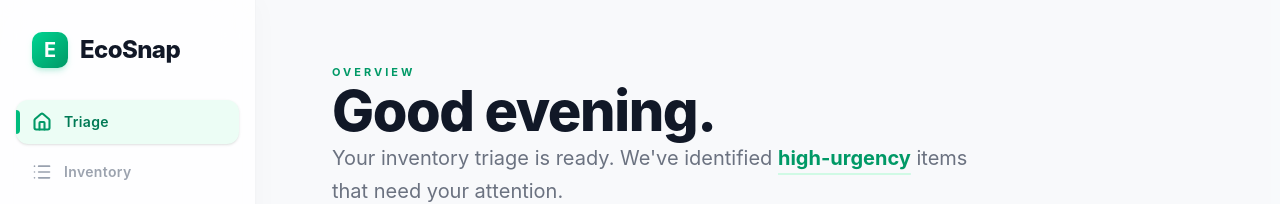
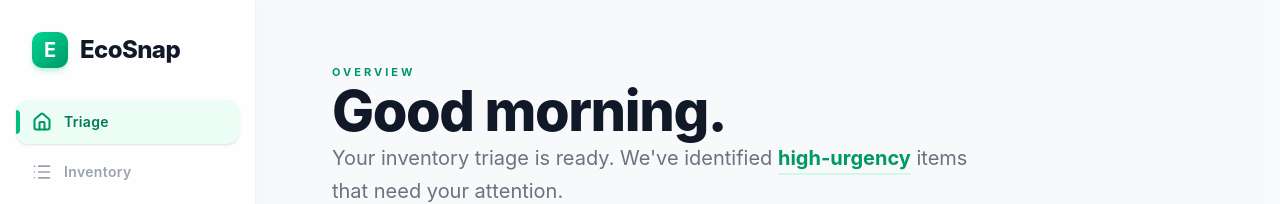
Before and after one commit to mixnup/ecosnap, a React (Vite) app: page /dashboard in a window 1280 px wide. Shown: the top 204 px of the page. Built offline with nearby package versions, Linux system fonts and the light colour scheme; no server answers; the database is empty; sample sign-in values are in the browser's storage.

Commit message:
Updated Greeting according to current times

```diff
--- a/src/dashboard/pages/DashboardPage.tsx
+++ b/src/dashboard/pages/DashboardPage.tsx
@@ -1,20 +1,40 @@
 import InventorySection from '../sections/InventorySection';
 
 export default function DashboardPage() {
+  const hour = new Date().getHours();
+
+  let greeting = "Good evening";
+
+  if (hour >= 5 && hour < 12) {
+    greeting = "Good morning";
+  } else if (hour >= 12 && hour < 18) {
+    greeting = "Good afternoon";
+  } else {
+    greeting = "Good evening";
+  }
+
   return (
     <div className="p-8 md:p-12 lg:p-16 max-w-[1000px] mx-auto space-y-12">
       <header className="mb-12">
-        <p className="text-[11px] font-bold uppercase tracking-[3px] text-emerald-600 mb-3">Overview</p>
+        <p className="text-[11px] font-bold uppercase tracking-[3px] text-emerald-600 mb-3">
+          Overview
+        </p>
+
         <h1 className="text-4xl md:text-[56px] font-extrabold tracking-tight text-text-heading leading-[1.1]">
-          Good evening.
+          {greeting}.
         </h1>
+
         <p className="text-text-body mt-5 text-xl max-w-2xl leading-relaxed">
-          Your inventory triage is ready. We've identified <span className="text-emerald-600 font-bold underline decoration-emerald-100 underline-offset-8">high-urgency</span> items that need your attention.
+          Your inventory triage is ready. We've identified{" "}
+          <span className="text-emerald-600 font-bold underline decoration-emerald-100 underline-offset-8">
+            high-urgency
+          </span>{" "}
+          items that need your attention.
         </p>
       </header>
 
       <div className="animate-in fade-in slide-in-from-bottom-8 duration-700">
-         <InventorySection />
+        <InventorySection />
       </div>
     </div>
   );
```
Also changed, not shown: 1 other file (tests, documents, lock files or other folders).
